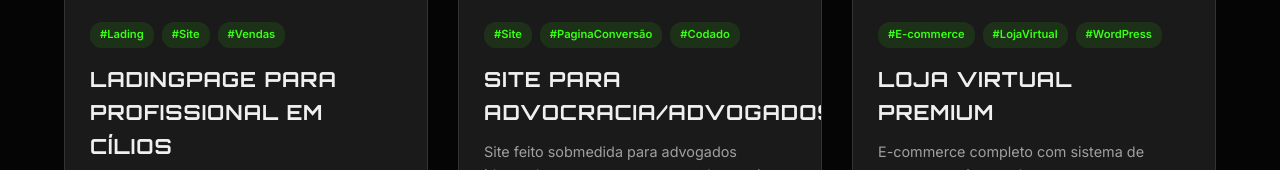
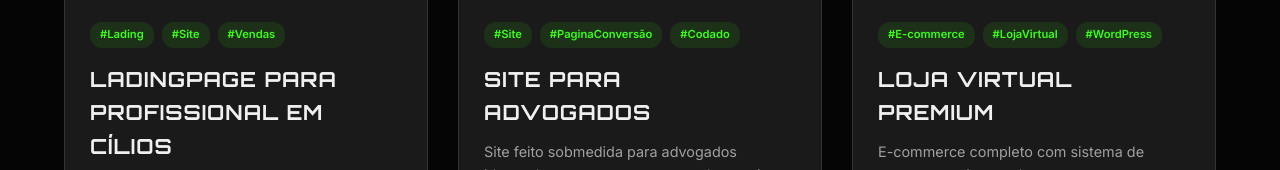
Before and after one commit to weskley-gomezs/portifolio, a plain HTML site: page projetos.html in a window 1280 px wide. Shown: the part 1400-1570 px from the top of the page. Drawn offline with Linux system fonts and the light colour scheme.

Commit message:
projetos.html

```diff
--- a/projetos.html
+++ b/projetos.html
@@ -628,7 +628,7 @@
                         <span class="tag">#PaginaConversão</span>
                         <span class="tag">#Codado</span>
                     </div>
-                    <h3>Site para advocracia/advogados</h3>
+                    <h3>Site para advogados</h3>
                     <p>Site feito sobmedida para advogados idependentes, mas serve para advocracias.</p>
                     <a href="https://weskley-gomezs.github.io/advocracia/" class="btn-small">Ver Projeto <i class="fas fa-chevron-right"></i></a>
                 </div>
```
